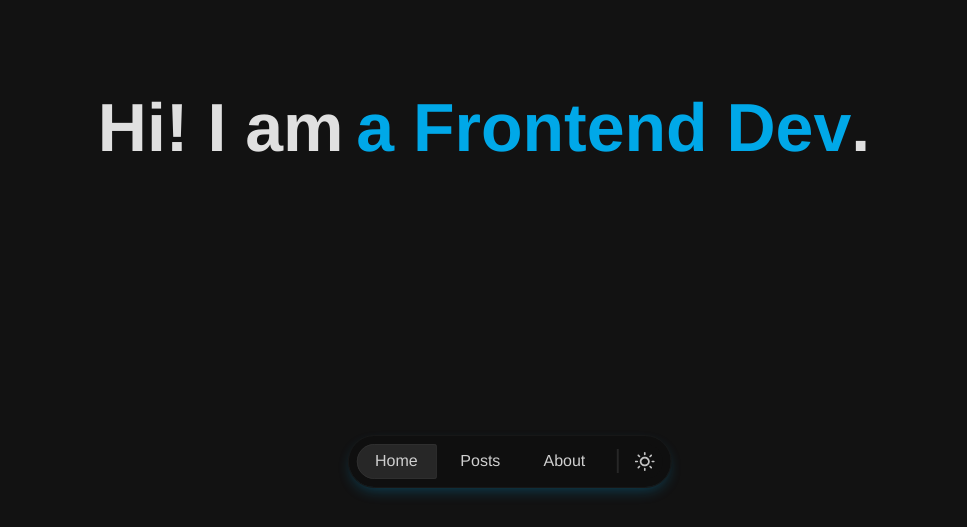
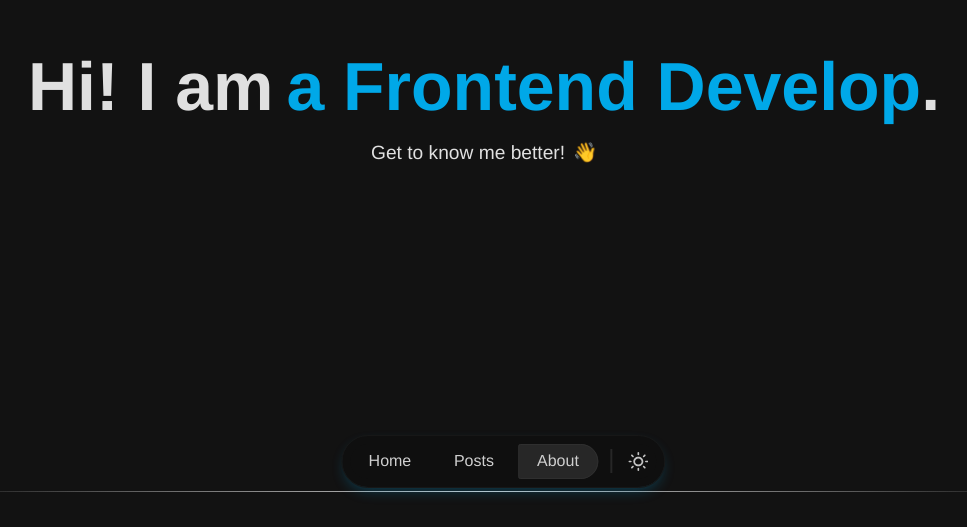
Before and after one commit to TimKim00/portfolio-website, a React (Vite) app: page / in a window 1280 px wide. Shown: the part 273-800 px from the top of the page, without its empty margins (156-1123 px from the left). Built offline with nearby package versions, Linux system fonts and the light colour scheme.

Commit message:
Add abouts section?

```diff
--- a/src/components/Footer.jsx
+++ b/src/components/Footer.jsx
@@ -2,6 +2,7 @@ import StyledHr from "./StyledHr";
 import PropTypes from "prop-types";
 import styled from "styled-components";
 import { React, useState, useRef } from "react";
+import { Element } from "react-scroll";
 
 // Icons
 import LinkIcon from "../assets/externalLink.svg";
@@ -38,7 +39,7 @@ export default function Footer({ divider = true }) {
   };
 
   return (
-    <div>
+    <Element name="footer">
       {divider && <StyledHr />}
       <FooterWrapper>
         <FooterContent>
@@ -72,7 +73,7 @@ export default function Footer({ divider = true }) {
             </div>
             <br />
             <a
-              href="../assets/Timothy_Kim_Resume_2024_.pdf"
+              href="/Timothy_Kim_Resume_2024_.pdf"
               download
               style={{ textDecoration: "none", color: `inherit` }}
             >
@@ -106,7 +107,7 @@ export default function Footer({ divider = true }) {
           <Text secondary="true">California, USA</Text>
         </FooterContent>
       </FooterWrapper>
-    </div>
+    </Element>
   );
 }
 
--- a/src/components/MovingText.jsx
+++ b/src/components/MovingText.jsx
@@ -26,7 +26,7 @@ export default function MovingText({ texts }) {
                 setTimeout(() => {
                     setIsPaused(false);
                     setIsRemoving(true);
-                }, 1000); // Pause before starting to remove text
+                }, 1500); // Pause before starting to remove text
             }
         }
     };
--- a/src/components/Nav.jsx
+++ b/src/components/Nav.jsx
@@ -67,7 +67,7 @@ export default function Nav() {
   }, [activeTab]);
 
   return (
-    <NavWrapper ref={nodeRef} style={{ bottom: bottomPosition }}>
+    <NavWrapper ref={nodeRef} style={{ bottom: bottomPosition }} className="nav">
       <NavList ref={navListRef}>
         <BackgroundPanel style={panelStyle} />
         {navIcons.map((tab, index) => (
@@ -112,7 +112,7 @@ const NavWrapper = styled.div`
   opacity: 0.8;
   bottom: 5%;
   left: 52%;
-  transform: translateX(-50%);
+  transform: translateX(-52%);
   box-shadow: 0px 6px 16px -5px ${({ theme }) => theme.nav.shadow};
 
   outline: 1px solid ${({ theme }) => theme.nav.border};
--- a/src/components/posts/TagIcon.jsx
+++ b/src/components/posts/TagIcon.jsx
@@ -1,3 +1,4 @@
+import React from "react";
 import PropTypes from "prop-types";
 import styled from "styled-components";
 
--- a/src/components/posts/TagWrapper.jsx
+++ b/src/components/posts/TagWrapper.jsx
@@ -1,7 +1,7 @@
 import TagIcon from "./TagIcon";
 import styled from "styled-components";
 import PropTypes from "prop-types";
-import { useState, useEffect, useRef } from "react";
+import { React, useState, useEffect, useRef } from "react";
 
 export default function TagWrapper({ tags }) {
   const [showTooltip, setShowTooltip] = useState(false); // State to track tooltip visibility
--- a/src/components/summaries/PostSummary.jsx
+++ b/src/components/summaries/PostSummary.jsx
@@ -129,7 +129,7 @@ const PreviewContainer = styled.div`
   height: 20rem;
   overflow: hidden;
   border-radius: 16px;
-  outline: 2px solid ${({ theme }) => theme.portfolio.border};
+  border: 2px solid ${({ theme }) => theme.portfolio.border};
 `;
 
 const PostPreview = styled.video`
--- a/src/pages/HomePage.jsx
+++ b/src/pages/HomePage.jsx
@@ -1,36 +1,49 @@
-import React from "react";
+import { React, useState, useEffect, useRef } from "react";
 import StyledHr from "../components/StyledHr";
 import SkillsSummary from "../components/summaries/SkillsSummary";
 import styled from "styled-components";
-import { Element } from "react-scroll";
+import { Element, Link } from "react-scroll";
 import MovingText from "../components/MovingText";
 import PostSummary from "../components/summaries/PostSummary";
 
 // previews
 import MessengerPreview from "../assets/projects/messenger-app-demo.mp4";
 import BlogPreview from "../assets/projects/blog.svg";
-import PacmanPreview from "../assets/projects/PacMan.mp4"
+import PacmanPreview from "../assets/projects/PacMan.mp4";
 
 export default function HomePage() {
   const projects = [
     {
       title: "Messenger",
-      description: "Real-time chat app built with the MERN stack and Socket.io, featuring cookie-based OAuth authentication. Hosted on Render, with a minor issue in cross-origin cookie settings.",
+      description:
+        "Real-time chat app built with the MERN stack and Socket.io, featuring cookie-based OAuth authentication. Hosted on Render, with a minor issue in cross-origin cookie settings.",
       preview: MessengerPreview,
       link: "https://messaging-app-2hys.onrender.com",
       github: "https://github.com/TimKim00/Messaging-app",
-      tags: ["socket", "web", "react", "node", "mongo", "javascript", "html", "tailwind", "css"],
+      tags: [
+        "socket",
+        "web",
+        "react",
+        "node",
+        "mongo",
+        "javascript",
+        "html",
+        "tailwind",
+        "css",
+      ],
     },
     {
       title: "Pacman AI",
-      description: "Multiagent Pacman game built with python and pacman library. Multiple algorithms, such as Q-Learning, pruned minimax, and inference methods were tested.",
+      description:
+        "Multiagent Pacman game built with python and pacman library. Multiple algorithms, such as Q-Learning, pruned minimax, and inference methods were tested.",
       preview: PacmanPreview,
       link: "https://inst.eecs.berkeley.edu/~cs188/sp24/projects/#the-pac-man-projects",
-      tags: ["AI", "python" ],
+      tags: ["AI", "python"],
     },
     {
       title: "Blog API",
-      description: "A RESTful API using Node.js, Express, PostgreSQL, and JWT, with full CRUD for posts and comments. Thoroughly tested with Mocha and Chai.",
+      description:
+        "A RESTful API using Node.js, Express, PostgreSQL, and JWT, with full CRUD for posts and comments. Thoroughly tested with Mocha and Chai.",
       previewImage: BlogPreview,
       link: "",
       github: "https://github.com/TimKim00/BlogAPI",
@@ -38,11 +51,32 @@ export default function HomePage() {
     },
   ];
 
+  const [showIntro, setShowIntro] = useState(false);
+  const introRef = useRef(null);
+
+  const handleMouseEnter = () => {
+    setShowIntro(true);
+  };
+
+  const handleClickOutside = (e) => {
+    if (introRef.current && !introRef.current.contains(e.target)) {
+      setShowIntro(false);
+    }
+  };
+
+  useEffect(() => {
+    document.addEventListener("mousedown", handleClickOutside);
+    return () => {
+      document.removeEventListener("mousedown", handleClickOutside);
+    };
+  }, []);
+
   return (
     <>
       {/* Intro */}
       <Element name="intro">
-        <MainHeader id="home">
+        <HeaderContainer>
+          <MainHeader id="home" translate={showIntro}>
             <span>Hi! I am</span>
             <MovingText
               texts={[
@@ -53,6 +87,42 @@ export default function HomePage() {
             />
             <span style={{ marginLeft: "-0.8rem" }}>.</span>
           </MainHeader>
+          <HoverText onMouseEnter={handleMouseEnter} show={!showIntro}>
+            {" "}
+            Get to know me better! <EmojiAnimation>👋</EmojiAnimation>{" "}
+          </HoverText>
+          <SubContainer show={showIntro} ref={introRef}>
+            <SubHeader>
+              Hi, I’m <SpecialText>Yeonsu (Timothy) Kim</SpecialText>, a UC
+              Berkeley graduate with a background in Computer Science. I’m
+              proficient in <SpecialText>JavaScript</SpecialText>,{" "}
+              <SpecialText>Python</SpecialText>, <SpecialText>C</SpecialText>,{" "}
+              <SpecialText>Java</SpecialText>, and{" "}
+              <SpecialText>SQL</SpecialText>, with strong knowledge in areas
+              like <SpecialText>database design</SpecialText>,{" "}
+              <SpecialText>web security</SpecialText>,{" "}
+              <SpecialText>optimization</SpecialText>, and{" "}
+              <SpecialText>operating systems</SpecialText>. My projects range
+              from developing{" "}
+              <SpecialText>full-stack web applications</SpecialText> to building
+              secure, scalable systems. I’m passionate about delivering
+              efficient, well-architected solutions and solving real-world
+              problems through technology. Explore my portfolio to see my work!
+            </SubHeader>
+            <Buttons>
+              <a
+                href="/Timothy_Kim_Resume_2024_.pdf"
+                download
+                style={{ textDecoration: "none", color: `inherit` }}
+              >
+                <ThemeButton>Download Resume</ThemeButton>
+              </a>
+              <Link to="footer">
+                <SimpleButton>Contact Me</SimpleButton>
+              </Link>
+            </Buttons>
+          </SubContainer>
+        </HeaderContainer>
       </Element>
       <StyledHr />
       {/* Posts */}
@@ -81,18 +151,152 @@ export default function HomePage() {
   );
 }
 
+const HeaderContainer = styled.div`
+  display: flex;
+  width: 100%;
+  flex-direction: column;
+  color: ${(props) => props.theme.main.fonts.primary};
+  justify-content: center;
+  align-items: center;
+  gap: 1rem;
+  margin: 10rem 0;
+`;
+
 const MainHeader = styled.div`
   display: flex;
   width: 100%;
-  height: 100vh;
   font-size: 4.25rem;
   font-weight: 600;
   color: ${(props) => props.theme.main.fonts.primary};
   text-align: center;
-  margin-bottom: 1.5rem;
   justify-content: center;
   align-items: center;
   gap: 0.8rem;
+  transition: transform 0.6s ease;
+  transform: translateY(${(props) => (props.translate ? "0" : "10rem")});
+`;
+
+const HoverText = styled.div`
+  display: flex;
+  gap: 0.5rem;
+  align-items: center;
+  font-size: 1.2rem;
+
+  transition: opacity 0.6s ease, transform 0.6s ease;
+  /* Default hidden state */
+  opacity: ${(props) => (props.show ? 1 : 0)};
+  transform: ${(props) =>
+    props.show ? "translateY(10rem)" : "translateY(calc(10rem-10px))"};
+  pointer-events: ${(props) => (props.show ? "auto" : "none")};
+`;
+
+const SubContainer = styled.div`
+  display: flex;
+  width: 100%;
+  flex-direction: column;
+  justify-content: center;
+  align-items: center;
+  gap: 2rem;
+  transition: opacity 0.6s ease, transform 0.6s ease;
+
+  /* Default hidden state */
+  opacity: ${(props) => (props.show ? 1 : 0)};
+  transform: ${(props) => (props.show ? "translateY(0)" : "translateY(-10px)")};
+  pointer-events: ${(props) => (props.show ? "auto" : "none")};
+`;
+
+const SubHeader = styled.div`
+  gap: 0.7rem;
+  width: 70%;
+  font-size: 1.4rem;
+  font-weight: 400;
+  color: ${(props) => props.theme.main.fonts.primary};
+  text-align: left;
+  line-height: 2rem;
+`;
+
+const Buttons = styled.div`
+  display: flex;
+  gap: 6rem;
+`;
+
+const Button = styled.button`
+  border-radius: 32px;
+  border: none;
+  width: 8rem;
+  min-height: 3.3rem;
+  padding: 0.6rem 1rem;
+  cursor: pointer;
+  font-size: 1rem;
+  font-weight: 400;
+`;
+
+const ThemeButton = styled(Button)`
+  background-color: ${(props) => props.theme.main.fonts.special};
+  color: white;
+  transition: background-color 0.3s ease;
+
+  &:hover {
+    background-color: ${(props) => props.theme.main.fonts.toggle};
+  }
+`;
+
+const SimpleButton = styled(Button)`
+  background-color: transparent;
+  border: 2px solid ${(props) => props.theme.main.fonts.primary};
+  color: ${(props) => props.theme.main.fonts.primary};
+  transition: background-color 0.3s ease, color 0.3s ease;
+
+  &:hover {
+    background-color: ${(props) => props.theme.main.fonts.primary};
+    color: ${(props) => props.theme.main.fonts.invert};
+  }
+`;
+
+const SpecialText = styled.span`
+  color: ${(props) => props.theme.main.fonts.special};
+  transition: color 0.3s ease;
+
+  &:hover {
+    color: ${(props) => props.theme.main.fonts.toggle};
+  }
+`;
+
+const EmojiAnimation = styled.div`
+  //https://codepen.io/jakejarvis/pen/pBZWZw
+
+  animation-name: wave;
+  animation-duration: 2.5s;
+  animation-iteration-count: infinite;
+  transform-origin: 70% 70%;
+  display: inline-block;
+
+  @keyframes wave {
+    0% {
+      transform: rotate(0deg);
+    }
+    10% {
+      transform: rotate(14deg);
+    } /* The following five values can be played with to make the waving more or less extreme */
+    20% {
+      transform: rotate(-8deg);
+    }
+    30% {
+      transform: rotate(14deg);
+    }
+    40% {
+      transform: rotate(-4deg);
+    }
+    50% {
+      transform: rotate(10deg);
+    }
+    60% {
+      transform: rotate(0deg);
+    } /* Reset for the last half to pause */
+    100% {
+      transform: rotate(0deg);
+    }
+  }
 `;
 
 const PostWrapper = styled.div`
--- a/src/styles/theme.jsx
+++ b/src/styles/theme.jsx
@@ -12,6 +12,8 @@ export const darkTheme = {
       primary: "#E0E0E0", // Light grey for primary text
       secondary: "#B0B0B0", // Slightly darker grey for secondary text
       special: "rgba(0, 168, 232)",
+      toggle: "rgba(0, 134, 185)",
+      invert: "#121212",
     },
     fontFamily: {
       light: `cyrLight, ${extraFonts}`,
@@ -56,7 +58,7 @@ export const darkTheme = {
       border: "rgba(55, 55, 55)",
       filter: "invert(1)",
     },
-    underline: "rgba(0, 200, 235)",
+    underline: "rgba(0, 200, 235, 0.5)",
   },
 };
 
@@ -70,6 +72,8 @@ export const lightTheme = {
       primary: "#333333", // Dark grey for primary text
       secondary: "#777777", // Slightly lighter grey for secondary text
       special: "rgba(255, 99, 88)",
+      toggle: "rgba(204, 79, 70)",
+      invert: "#FAFAFA",
     },
     fontFamily: {
       light: `cyrLight, ${extraFonts}`,
```
Also changed, not shown: 2 other files (tests, documents, lock files or other folders). Lines whose indentation alone changed are shown as unchanged.
